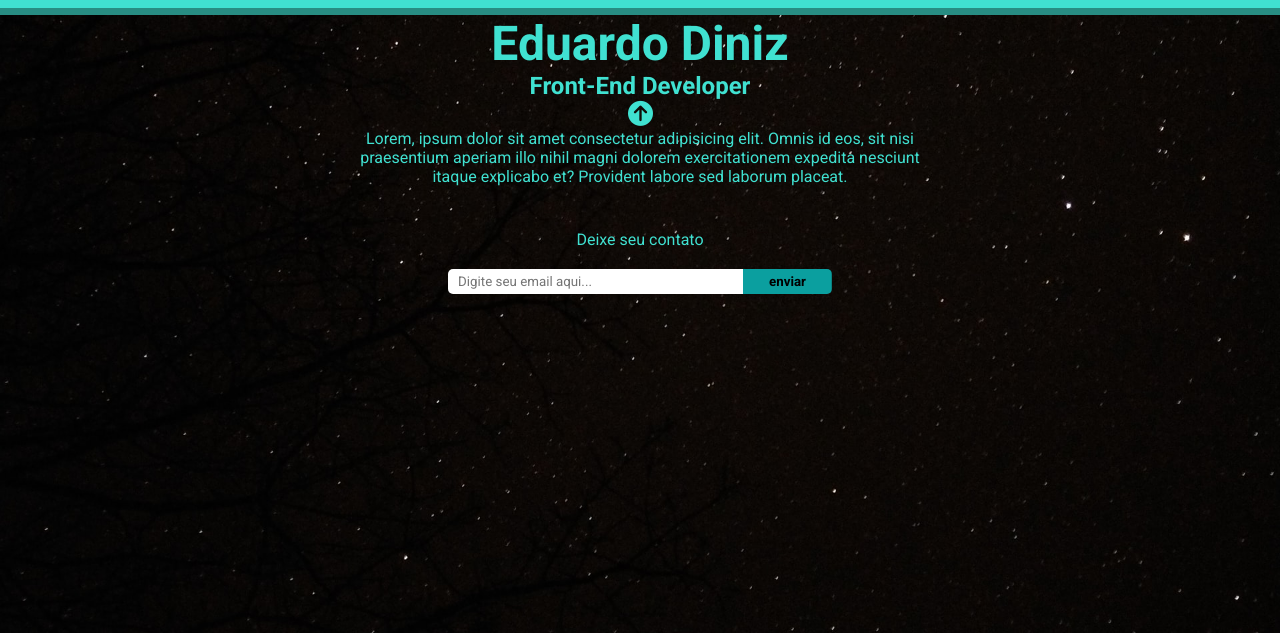
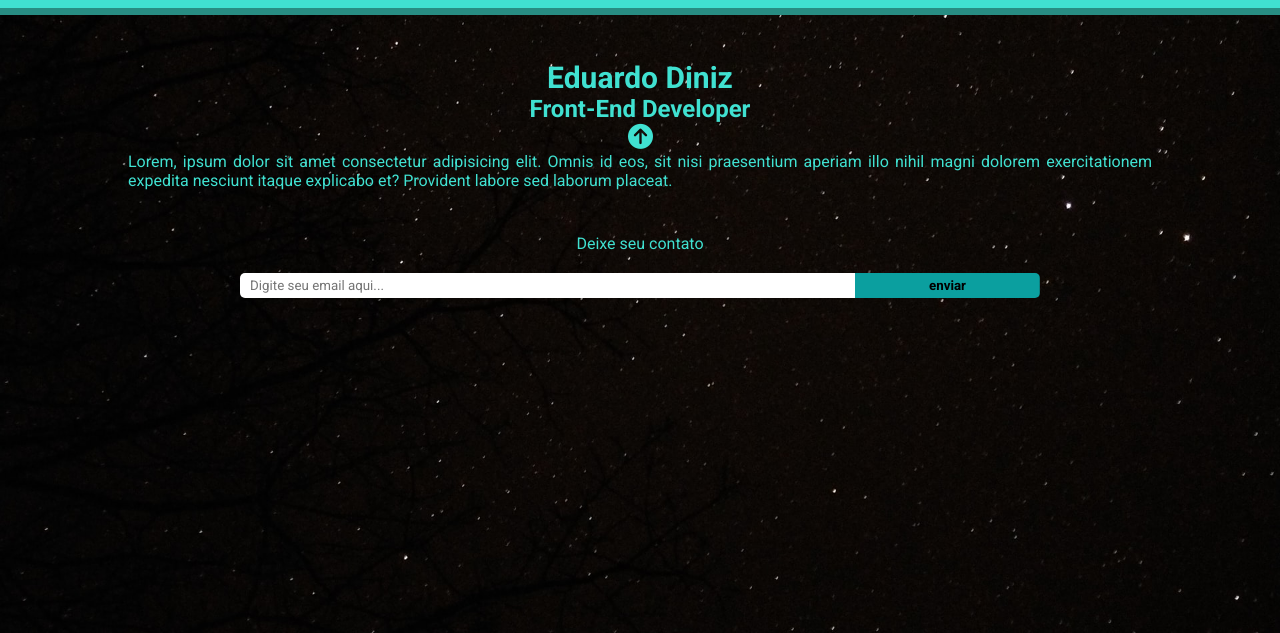
Before and after one commit to Eduardodiniz05/hiring-portifolio, a plain HTML site: page index.html in a window 1280 px wide. Both pictures are taken after a click on the element 640 px from the left and 281 px from the top of the page. Shown: the part 167-800 px from the top of the page. Drawn offline with Linux system fonts and the light colour scheme.

Commit message:
finalizado css

```diff
--- a/style.css
+++ b/style.css
@@ -20,6 +20,7 @@ header {
     align-items: center;
     padding: 10px;
     border-bottom: 15px ridge #40E1D1 ;
+    margin-bottom: 45px;
 }
 header ul li {
     padding: 5px;
@@ -116,3 +117,25 @@ ul {
     background-position: left bottom;
     color: #fff;
 }
+
+
+@media only screen and (min-width: 768px) {
+    .form {
+        width: 100%;
+    }
+}
+
+@media only screen and (min-width: 480px) {
+   .container .name h1 {
+       font-size: 30px;
+   }
+
+   .container .name .h5 {
+       font-size: 15px;
+   }
+
+   #about p {
+       max-width: 80%;
+       text-align: justify;
+   }
+}
```
